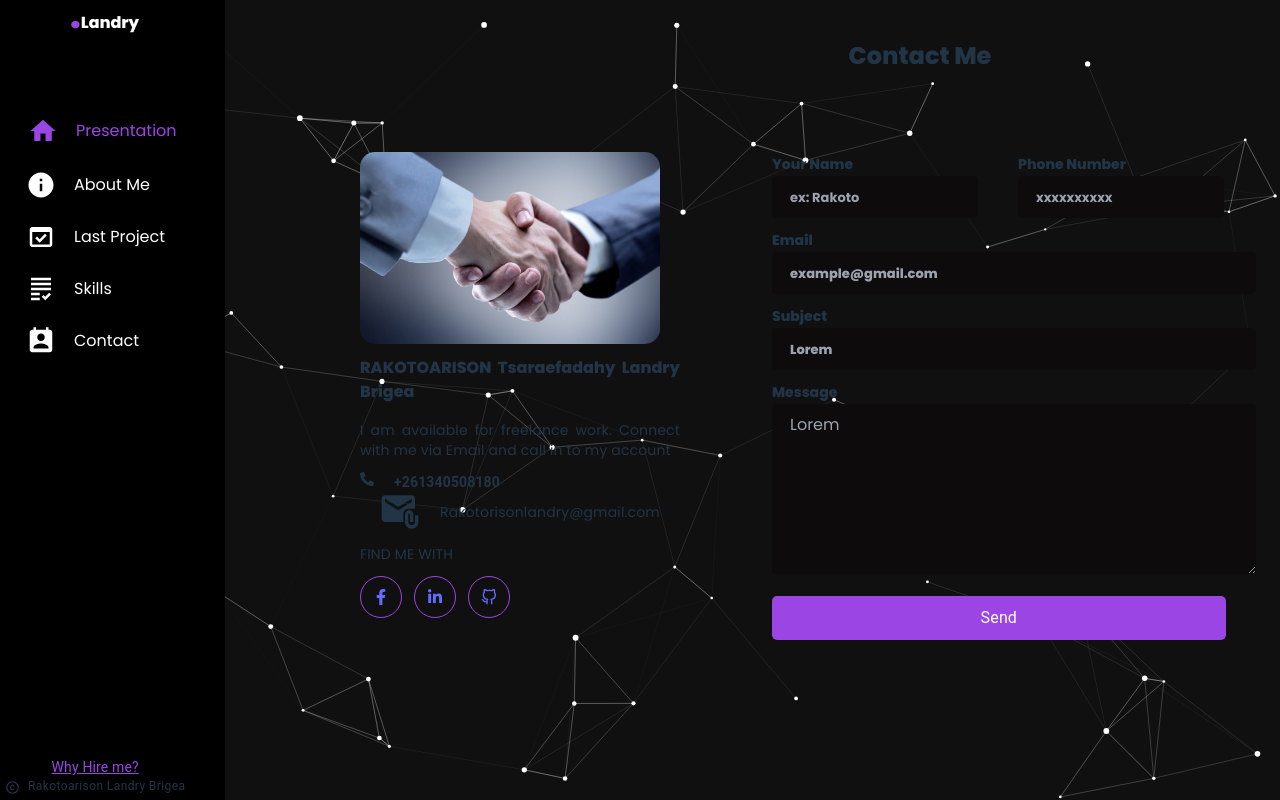
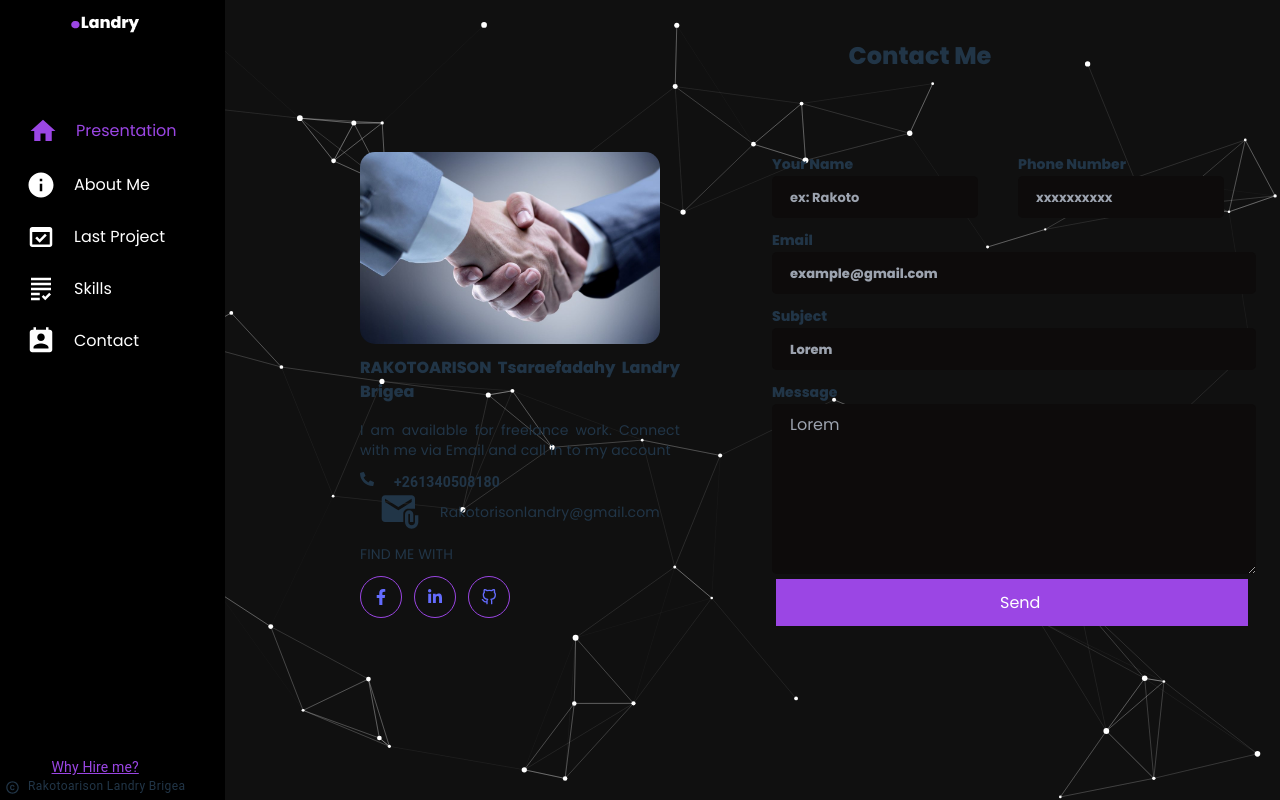
Before and after one commit to rakotoarisonlandry/Portfolio, a React (Vite) app: page /contact in a window 1280 px wide. Shown: the top 800 px of the page. Built offline with nearby package versions, Linux system fonts and the light colour scheme.

Commit message:
Formulaire updated

```diff
--- a/src/pages/Contact/Form.jsx
+++ b/src/pages/Contact/Form.jsx
@@ -61,10 +61,7 @@ function Form() {
           ></textarea>
         </Box>
       </Box>
-      <Link className="send-Form">
-        <Typography variant="body1">Send</Typography>
-        {/* <FiSend/> */}
-      </Link>
+      <Link className="ml-1 mt-1 pt-3 text-white hover:text-white pb-3 pl-56 pr-52 text-center items-center bg-[#9b46e4] hover:bg-[] ">Send</Link>
     </Box>
   );
 }
```
